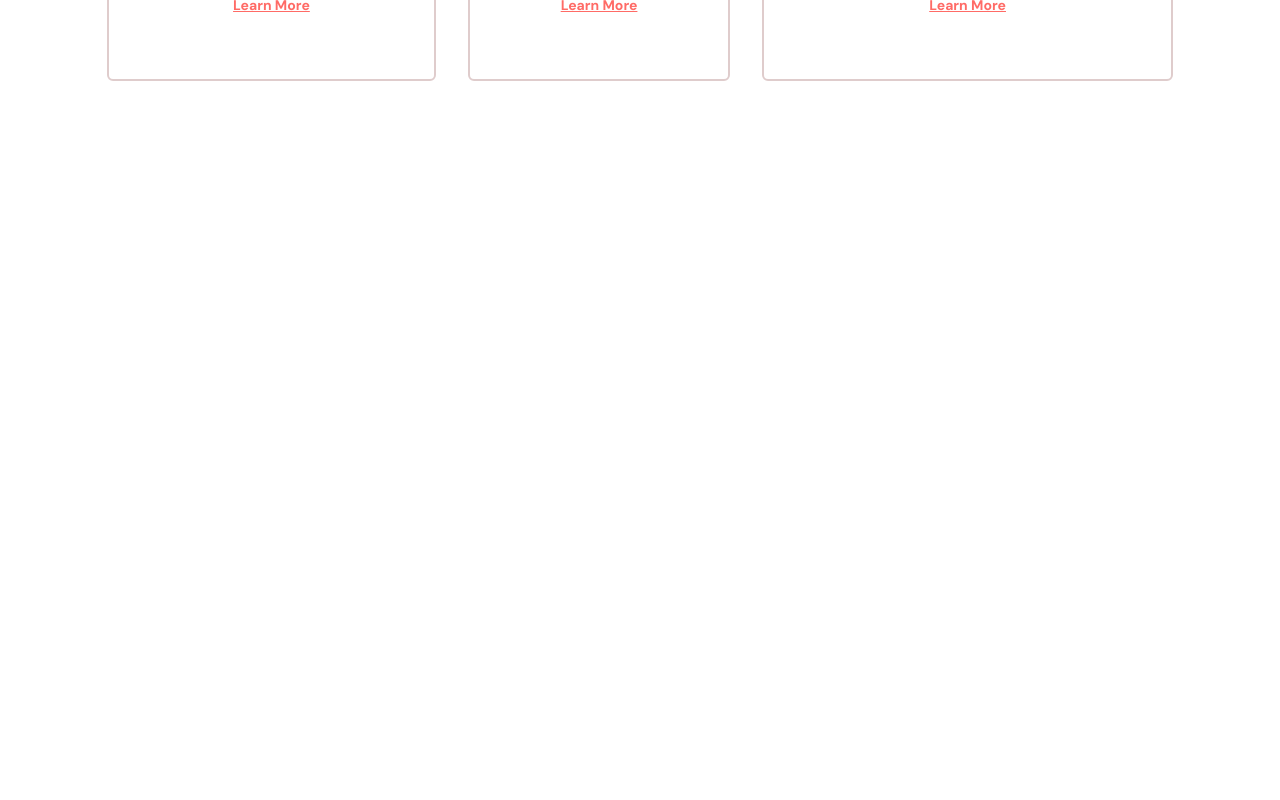
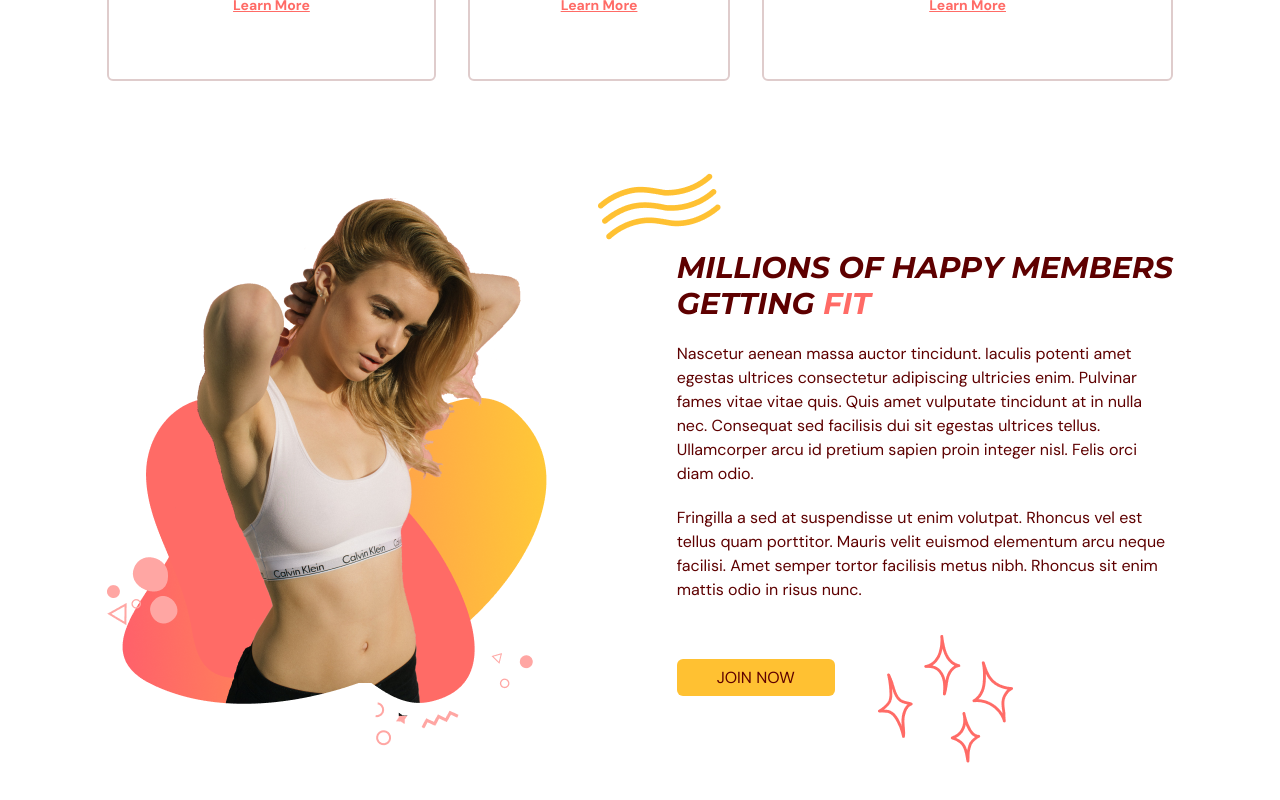
Before and after one commit to matheusduartedevs/fitness-website, a React (Vite) app: page / in a window 1280 px wide. Shown: the part 1327-2127 px from the top of the page. Before the commit the page ends 1600 px from the top, so only its background shows below. Built offline with nearby package versions, Linux system fonts and the light colour scheme.

Commit message:
implementação das animações de texto na seção de beneficios

```diff
--- a/src/scenes/benefits/index.tsx
+++ b/src/scenes/benefits/index.tsx
@@ -3,6 +3,8 @@
 import { motion } from "framer-motion"
 import HText from "../../shared/Htext"
 import Benefit from "./Benefit"
+import ActionButton from "../../shared/ActionButton"
+import BenefitsPageGraphic from '@/assets/BenefitsPageGraphic.png'
 
 const benefits: Array<BenefitType> = [
     {
@@ -64,7 +66,7 @@
                     initial='hidden'
                     whileInView='visible'
                     viewport={{ once: true, amount: 0.5 }}
-                    variants={ container }
+                    variants={container}
                 >
                     {benefits.map((benefit: BenefitType) => (
                         <Benefit
@@ -76,6 +78,70 @@
                         />
                     ))}
                 </motion.div>
+
+                <div className="mt-16 items-center justify-between gap-20 md:mt-28 md:flex">
+                    <img
+                        className="mx-auto"
+                        src={BenefitsPageGraphic} alt="benefits-graphic"
+                    />
+
+                    <div>
+                        <div className="relative">
+                            <div className="before:absolute before:-top-20 before:-left-20 before:z-[1] before:content-abstractwaves">
+                                <motion.div
+                                    initial="hidden"
+                                    whileInView="visible"
+                                    viewport={{ once: true, amount: 0.5 }}
+                                    transition={{ duration: 0.5 }}
+                                    variants={{
+                                        hidden: { opacity: 0, x: 50 },
+                                        visible: { opacity: 1, x: 0 },
+                                    }}
+                                >
+                                    <HText>
+                                        MILLIONS OF HAPPY MEMBERS GETTING {" "}
+                                        <span className="text-primary-500">FIT</span>
+                                    </HText>
+                                </motion.div>
+                            </div>
+                        </div>
+
+                        <motion.div
+                            initial="hidden"
+                            whileInView="visible"
+                            viewport={{ once: true, amount: 0.5 }}
+                            transition={{ delay: 0.2, duration: 0.5 }}
+                            variants={{
+                                hidden: { opacity: 0, x: 50 },
+                                visible: { opacity: 1, x: 0 },
+                            }}
+                        >
+                            <p className="my-5">
+                                Nascetur aenean massa auctor tincidunt. Iaculis potenti amet
+                                egestas ultrices consectetur adipiscing ultricies enim. Pulvinar
+                                fames vitae vitae quis. Quis amet vulputate tincidunt at in
+                                nulla nec. Consequat sed facilisis dui sit egestas ultrices
+                                tellus. Ullamcorper arcu id pretium sapien proin integer nisl.
+                                Felis orci diam odio.
+                            </p>
+                            <p className="mb-5">
+                                Fringilla a sed at suspendisse ut enim volutpat. Rhoncus vel est
+                                tellus quam porttitor. Mauris velit euismod elementum arcu neque
+                                facilisi. Amet semper tortor facilisis metus nibh. Rhoncus sit
+                                enim mattis odio in risus nunc.
+                            </p>
+                        </motion.div >
+
+                        <div className="relative mt-16">
+                            <div className="before:absolute before:-bottom-20 before:right-40 before:z-[-1] before:content-sparkles">
+                                <ActionButton setSelectedPage={setSelectedPage}>
+                                    JOIN NOW
+                                </ActionButton>
+                            </div>
+                        </div>
+
+                    </div>
+                </div>
             </motion.div>
         </section>
     )
```
Also changed, not shown: src/assets/BenefitsPageGraphic.png (added).
